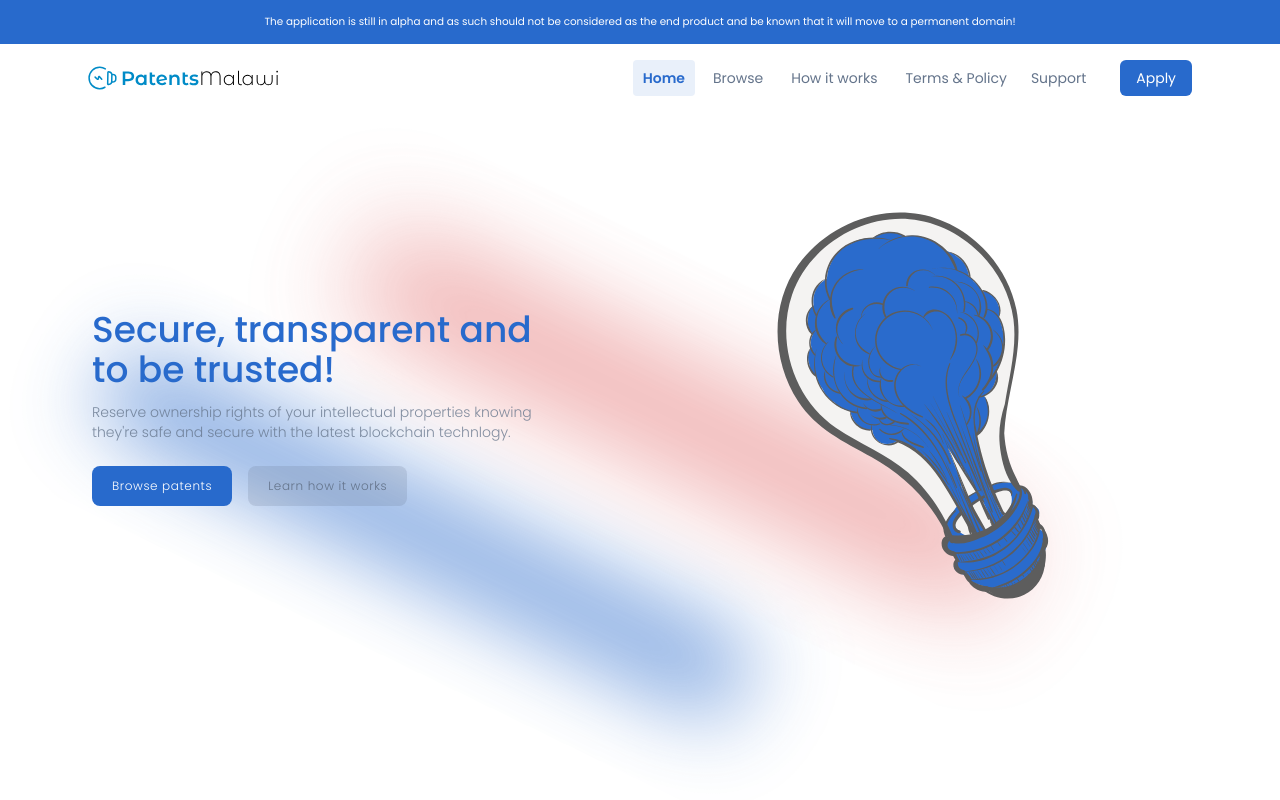
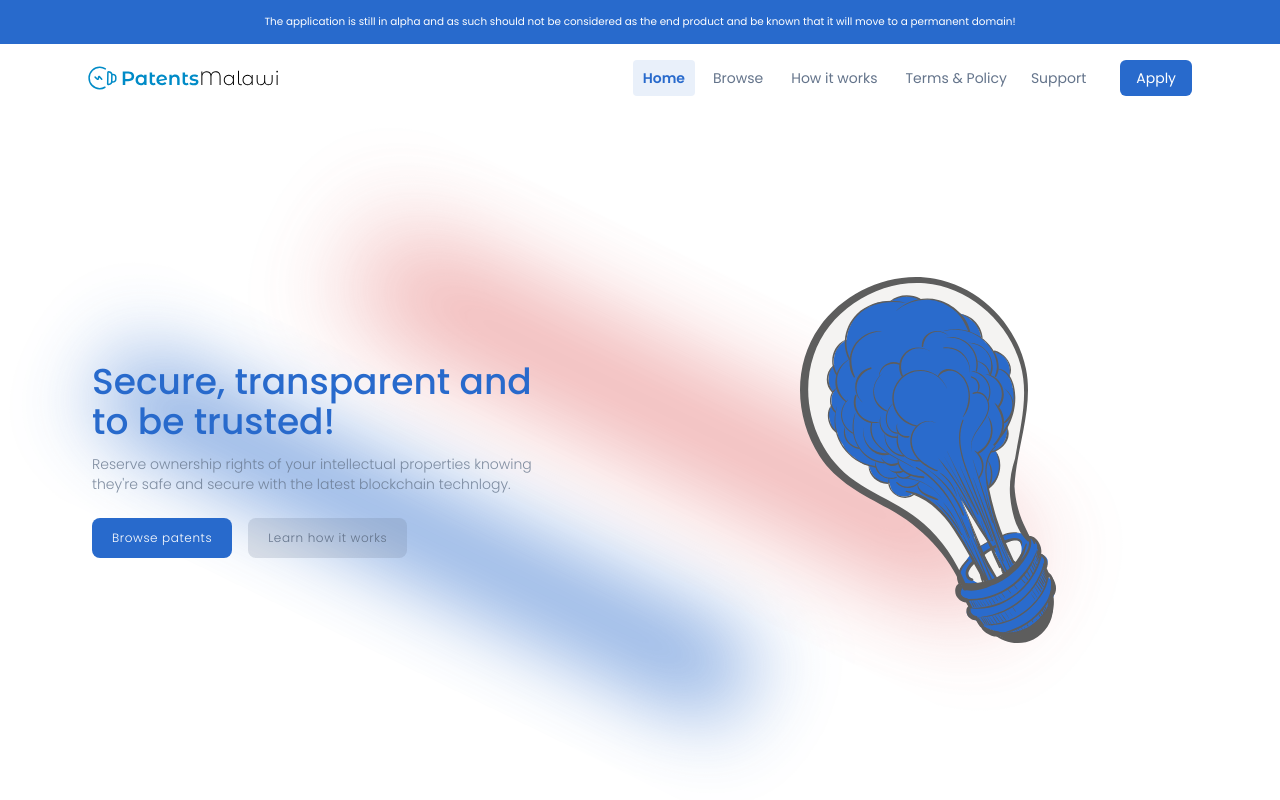
Before and after one commit to codelabmw/patents-malawi, a Vue app: page / in a window 1280 px wide. Shown: the top 800 px of the page. Built offline with nearby package versions, Linux system fonts and the light colour scheme.

Commit message:
animated hero icon

```diff
--- a/index.html
+++ b/index.html
@@ -17,7 +17,7 @@
       rel="stylesheet"
     />
   </head>
-  <body class="font-poppins">
+  <body class="font-poppins scroll-smooth">
     <div id="app"></div>
     <script type="module" src="/src/main.ts"></script>
   </body>
--- a/package.json
+++ b/package.json
@@ -14,6 +14,7 @@
     "format": "prettier --write src/"
   },
   "dependencies": {
+    "@vueuse/core": "^10.11.0",
     "class-variance-authority": "^0.7.0",
     "clsx": "^2.1.1",
     "lucide-react": "^0.398.0",
--- a/src/views/Guests/HomeView.vue
+++ b/src/views/Guests/HomeView.vue
@@ -4,6 +4,7 @@ import PrimaryButton from '@/components/PrimaryButton.vue';
 import SecondaryButton from '@/components/SecondaryButton.vue';
 import TertiaryButton from '@/components/TertiaryButton.vue';
 import TheFeatures from '@/components/TheFeatures.vue';
+import AnimatedHeroImage from './Partials/AnimatedHeroImage.vue';
 </script>
 
 <template>
@@ -13,7 +14,8 @@ import TheFeatures from '@/components/TheFeatures.vue';
       <NavBar />
 
       <!-- HERO SECTION -->
-      <div class="my-2 relative w-full h-screen bg-[url('@/assets/images/Decorations.svg')] bg-no-repeat">
+      <div
+        class="my-2 relative w-full flex flex-col justify-center h-[85vh] bg-[url('@/assets/images/Decorations.svg')] bg-no-repeat">
         <!-- bg-right-bottom bg-[length:800px_800px] bg-no-repeat w-full h-full -->
 
         <div class="container px-6 py-16 mx-auto max-w-7xl">
@@ -37,10 +39,8 @@ import TheFeatures from '@/components/TheFeatures.vue';
               </div>
             </div>
 
-            <div class="flex items-center justify-center w-full mt-6 lg:mt-0 lg:w-1/2">
-              <img class="w-full h-full lg:max-w-3xl" src="@/assets/images/Light-Bulb-Illustration.svg"
-                alt="Light-Bulb-Illustration.svg" />
-            </div>
+            <AnimatedHeroImage />
+
           </div>
 
         </div>
--- /dev/null
+++ b/src/views/Guests/Partials/AnimatedHeroImage.vue
@@ -0,0 +1,37 @@
+<script lang="ts" setup>
+import { computed, ref } from 'vue'
+import { useMouseInElement } from '@vueuse/core'
+
+const target = ref(null)
+
+const { elementX, elementY, isOutside, elementWidth, elementHeight } = useMouseInElement(target)
+
+const cardTransform = computed(() => {
+    const MAX_ROTATION = 10;
+
+    const rX = (
+        MAX_ROTATION / 2 - (
+            elementY.value / elementHeight.value
+        ) * MAX_ROTATION
+    ).toFixed(2)
+
+    const rY = (
+        (
+            elementX.value / elementWidth.value
+        ) * MAX_ROTATION - MAX_ROTATION / 2
+    ).toFixed(2)
+
+    return isOutside.value ? '' : `perspective(${elementWidth.value}px) rotateX(${rX}deg) rotateY(${rY}deg)`
+})
+</script>
+
+<template>
+    <div class="flex items-center justify-center w-full mt-6 lg:mt-0 lg:w-1/2" ref="target" :style="{
+        transform: cardTransform,
+        transition: 'transform .25s ease out',
+    }">
+        <img class="w-full h-full md:max-w-[20vw]" src="@/assets/images/Light-Bulb-Illustration.svg"
+            alt="Light-Bulb-Illustration.svg" />
+
+    </div>
+</template>
```
Also changed, not shown: src/assets/images/Light-Bulb-Illustration.svg, 1 other file (tests, documents, lock files or other folders).
